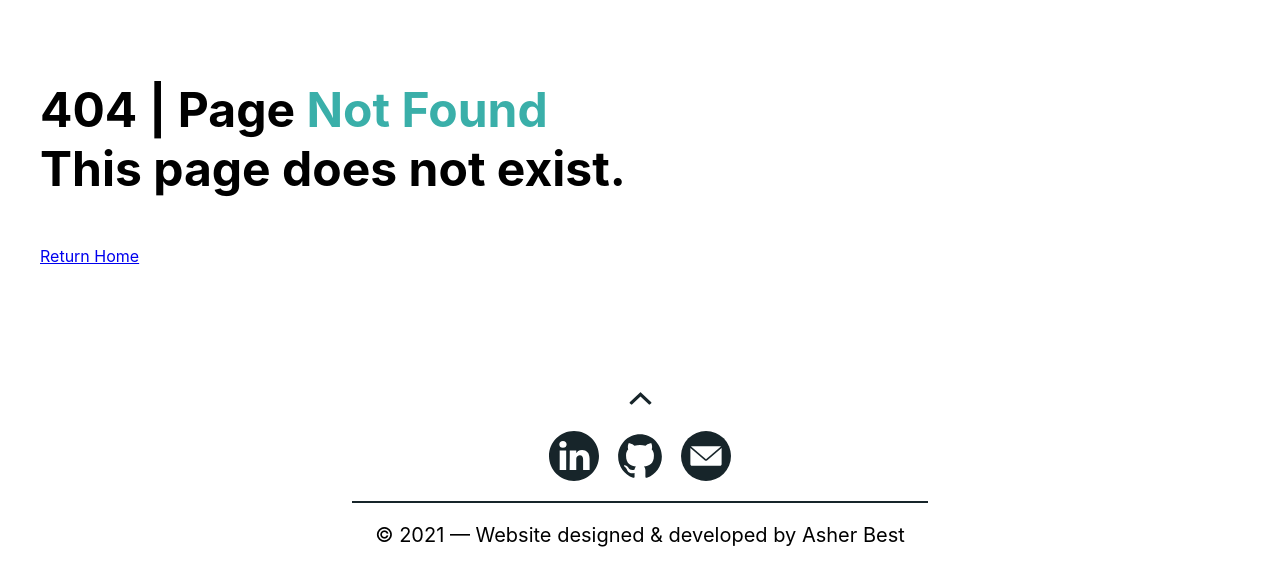
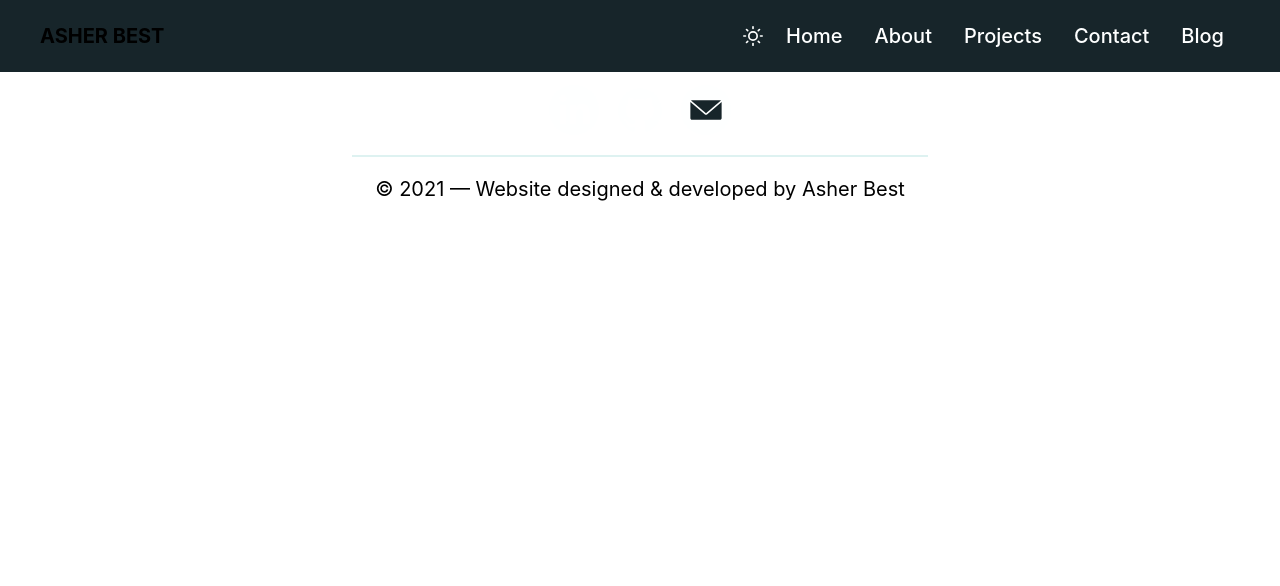
Before and after one commit to asherb20/portfolio, a Gatsby site: page /blog in a window 1280 px wide. Before the commit this address had no page. Built offline with nearby package versions, Linux system fonts and the light colour scheme; Gatsby itself is replaced by a stand-in of ours.

Commit message:
Added React context for layout changes across pages. Started developing blog page.

```diff
--- a/gatsby-browser.js
+++ b/gatsby-browser.js
@@ -1 +1,5 @@
+import React from 'react';
+import LayoutState from './src/context/LayoutContext';
 import './styles.css';
+
+export const wrapRootElement = ({ element }) => <LayoutState>{element}</LayoutState>;
--- a/src/components/footer.js
+++ b/src/components/footer.js
@@ -1,9 +1,13 @@
-import * as React from 'react';
+import React, { useContext } from 'react';
+import { LayoutContext } from '../context/LayoutContext';
 import { LinkedIn, GitHub, Email, ChevronUp } from './icons';
 import '../styles/index.scss';
 
-export default function Footer({ theme, setScrollTop }) {
+export default function Footer() {
+  const { theme, setScrollTop } = useContext(LayoutContext);
+
   const color = theme === 'dark' ? '#feffff' : '#17252a';
+
   const LINKS = [
     { key: 'linkedin', href: 'https://www.linkedin.com/in/asher-best-16b121191/', icon: <LinkedIn size={50} color={color} /> },
     { key: 'github', href: 'https://github.com/asherb20', icon: <GitHub size={50} color={color} /> },
--- a/src/components/nav.js
+++ b/src/components/nav.js
@@ -1,13 +1,18 @@
-import * as React from 'react';
+import React, { useContext } from 'react';
+import { LayoutContext } from '../context/LayoutContext';
 import { Bars, Cross, Sun, Moon } from './icons';
 
 const NAV_LIST_LINKS = [
+  { href: '/', text: 'Home' },
   { href: '/#about', text: 'About' },
   { href: '/#projects', text: 'Projects' },
-  { href: '/#contact', text: 'Contact' }
+  { href: '/#contact', text: 'Contact' },
+  { href: '/blog', text: 'Blog' }
 ];
 
-export default function Nav({ theme, setTheme, showNavList, setShowNavList }) {
+export default function Nav() {
+  const { theme, setTheme, drawerVisible, setDrawerVisible } = useContext(LayoutContext);
+
   return (
     <nav className={`nav-${theme}`}>
       <div>
@@ -17,20 +22,20 @@
             <button onClick={() => setTheme(theme === 'dark' ? 'light' : 'dark')}>
               {theme === 'dark' ? <Sun size={20} color='#feffff' /> : <Moon size={20} color='#17252a' />}
             </button>
-            <button className='nav-bars' onClick={() => setShowNavList(true)}>
+            <button className='nav-bars' onClick={() => setDrawerVisible(true)}>
               <Bars size={25} color={theme === 'dark' ? '#feffff' : '#17252a'} />
             </button>
           </div>
-          <div className={`nav-list-container ${showNavList ? 'nav-show' : 'nav-hide'}`}>
+          <div className={`nav-list-container ${drawerVisible ? 'nav-show' : 'nav-hide'}`}>
             <div className='nav-close'>
-              <button onClick={() => setShowNavList(false)}>
+              <button onClick={() => setDrawerVisible(false)}>
                 <Cross size={30} color='#feffff' />
               </button>
             </div>
             <ul className='nav-list'>
               {NAV_LIST_LINKS.map(link => (
                 <li key={link.href}>
-                  <a href={link.href} className={`nav-link-${theme}`} onClick={() => setShowNavList(false)}>
+                  <a href={link.href} className={`nav-link-${theme}`} onClick={() => setDrawerVisible(false)}>
                     {link.text}
                   </a>
                 </li>
--- /dev/null
+++ b/src/context/LayoutContext.js
@@ -0,0 +1,41 @@
+import React, { createContext, useReducer, useEffect } from 'react';
+
+export const LayoutContext = createContext();
+
+const initState = {
+  theme: 'dark',
+  drawerVisible: false,
+  scrollTop: false
+};
+
+const reducer = (state, action) => {
+  switch (action.type) {
+    case 'SET_THEME':
+      return { ...state, theme: action.payload };
+    case 'SET_DRAWER_VISIBLE':
+      return { ...state, drawerVisible: action.payload };
+    case 'SET_SCROLL_TOP':
+      return { ...state, scrollTop: action.payload };
+    default:
+      throw new Error(`Unknown action type ${action.type}.`);
+  }
+};
+
+export default function LayoutState({ children }) {
+  const [state, dispatch] = useReducer(reducer, initState);
+
+  const setTheme = theme => dispatch({ type: 'SET_THEME', payload: theme });
+
+  const setDrawerVisible = drawerVisible => dispatch({ type: 'SET_DRAWER_VISIBLE', payload: drawerVisible });
+
+  const setScrollTop = scrollTop => dispatch({ type: 'SET_SCROLL_TOP', payload: scrollTop });
+
+  useEffect(() => {
+    if (state.scrollTop) {
+      window.scrollTo(0, 0);
+      setScrollTop(false);
+    }
+  }, []);
+
+  return <LayoutContext.Provider value={{ ...state, setTheme, setDrawerVisible, setScrollTop }}>{children}</LayoutContext.Provider>;
+}
--- /dev/null
+++ b/src/pages/blog.js
@@ -0,0 +1,18 @@
+import React from 'react';
+import { Helmet } from 'react-helmet';
+import Nav from '../components/nav';
+import Footer from '../components/footer';
+
+export default function Blog() {
+  return (
+    <div>
+      <Helmet>
+        <title>Blog | Asher Best</title>
+        <meta name='description' content="Asher Best's Personal and Professional Blog." />
+      </Helmet>
+      <Nav />
+      <main></main>
+      <Footer />
+    </div>
+  );
+}
```
Also changed, not shown: src/pages/index.js (+7 -15 lines), README.md.
